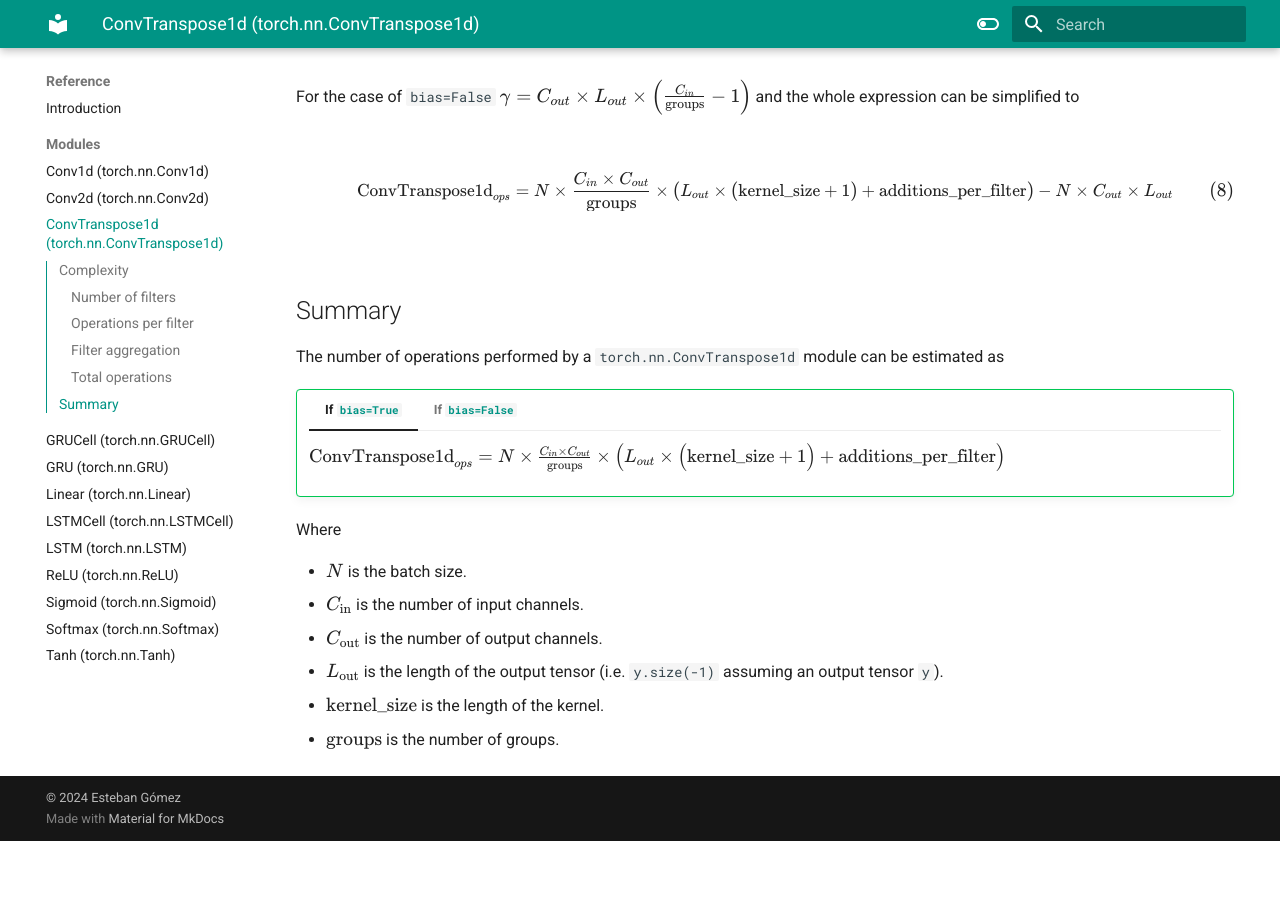
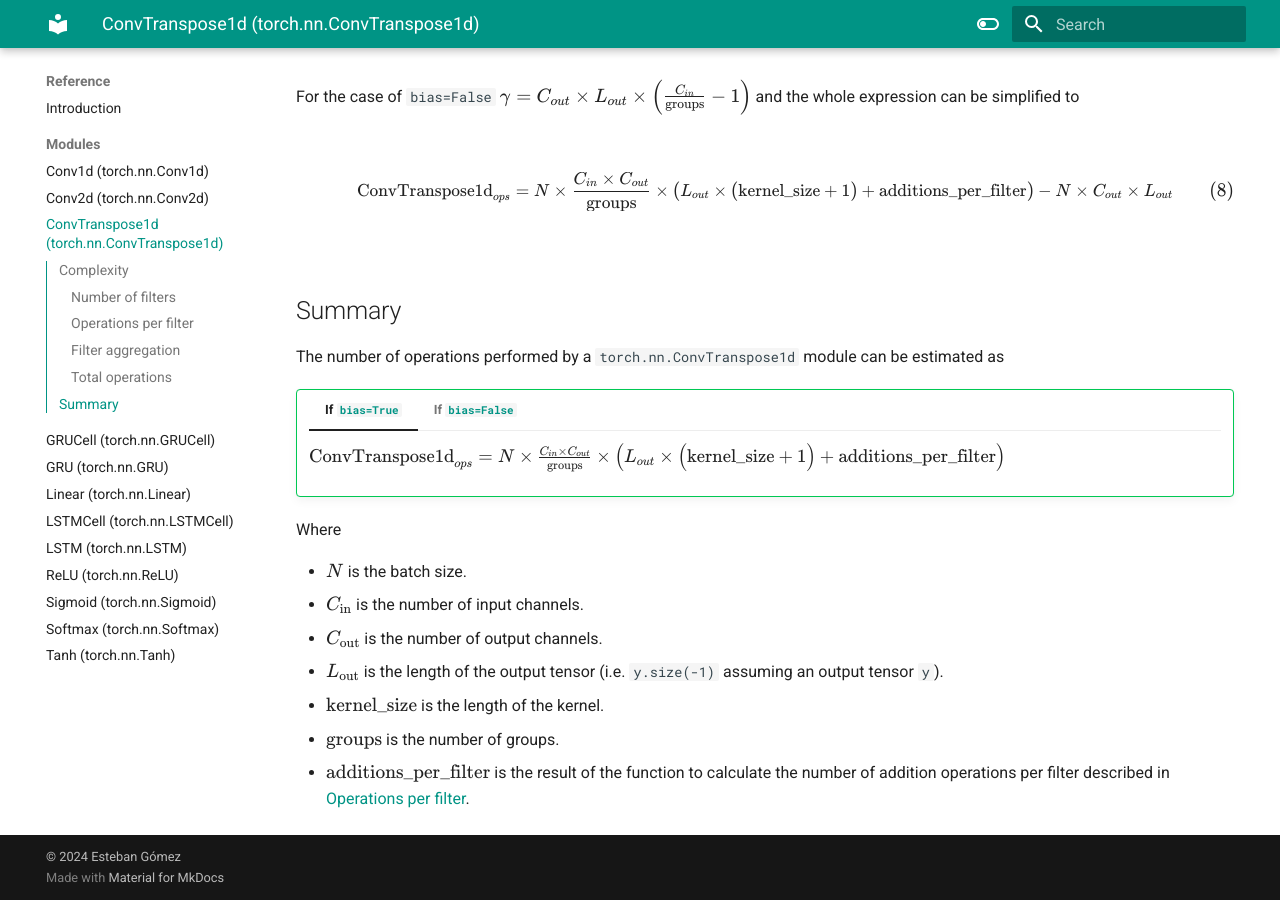
Before and after one commit to eagomez2/moduleprofiler, an MkDocs documentation site: the page built from docs/modules/convtranspose1d.md, in a window 1280 px wide and 900 px high, scrolled down 4162 px. Built offline with MkDocs 1.6.1 and Material for MkDocs 9.7.7, drawn with Linux system fonts in a browser that asks for light colours; before the commit the page ends 5003 px from its top, so only the background shows below that.

Commit message:
Update ConvTranspose1d docs

```diff
--- a/docs/modules/convtranspose1d.md
+++ b/docs/modules/convtranspose1d.md
@@ -158,3 +158,4 @@ Where
 * $L_{\text{out}}$ is the length of the output tensor (i.e. `y.size(-1)` assuming an output tensor `y`).
 * $\text{kernel\_size}$ is the length of the kernel.
 * $\text{groups}$ is the number of groups.
+* $\text{additions\_per\_filter}$ is the result of the function to calculate the number of addition operations per filter described in [Operations per filter](#operations-per-filter).
```
